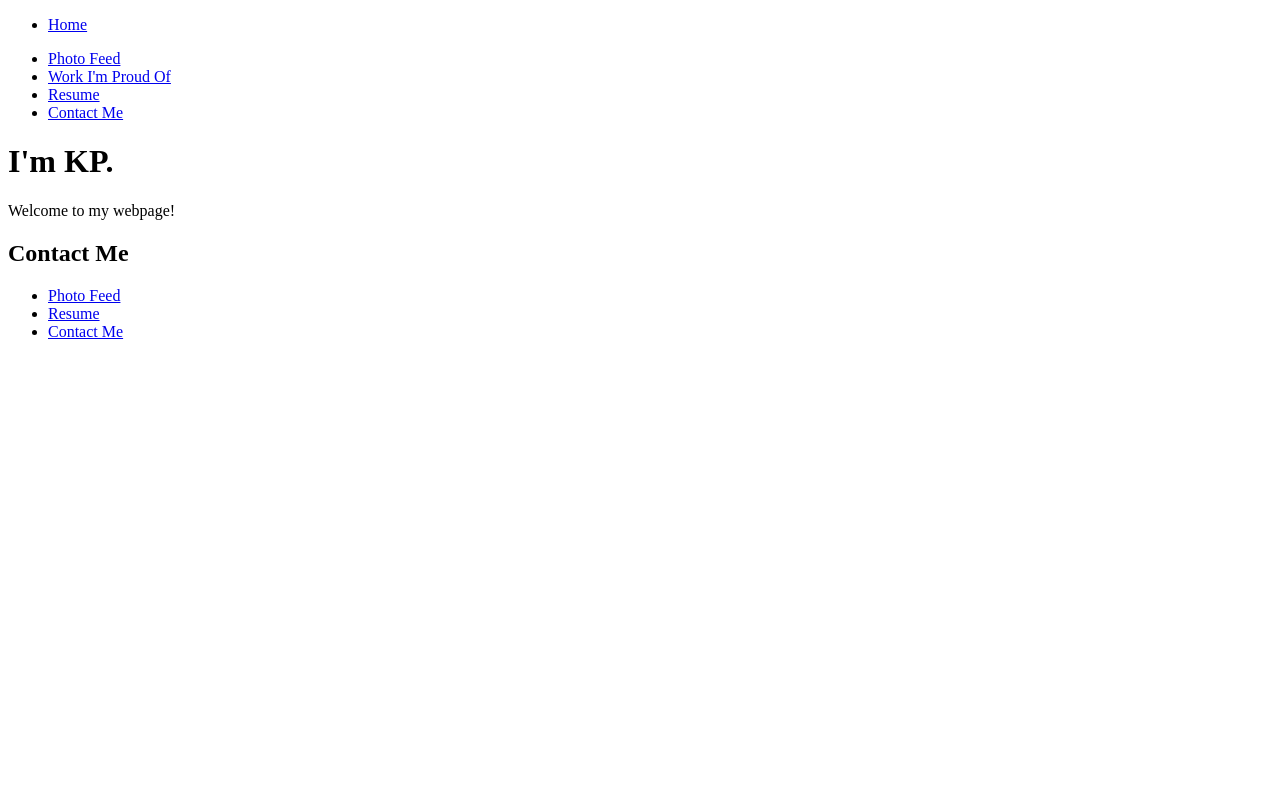
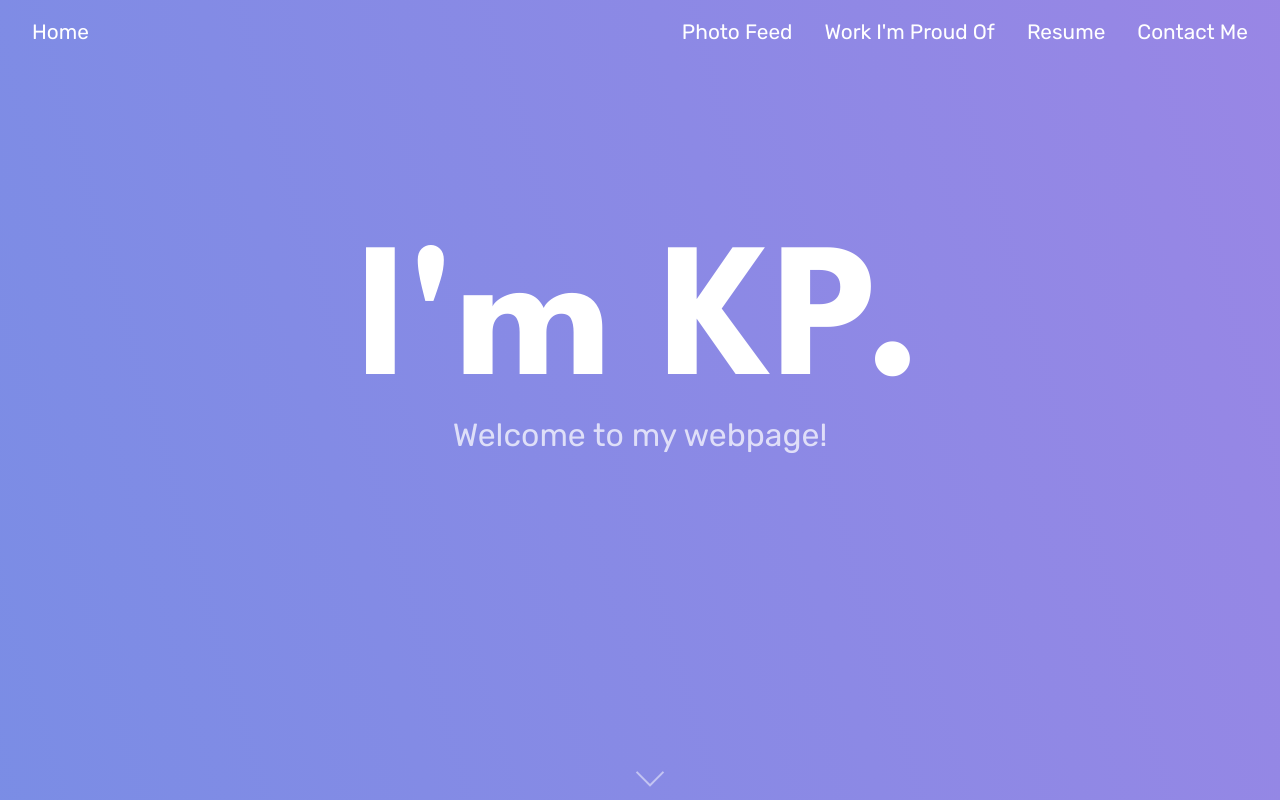
Before and after one commit to kpomm/dali-site, a plain HTML site: page index.html in a window 1280 px wide. Shown: the top 800 px of the page. Drawn offline with Linux system fonts and the light colour scheme; the site is published under a folder, as on GitHub Pages, so addresses that start at the root find nothing.

Commit message:
Fixing file organization

```diff
--- a/index.html
+++ b/index.html
@@ -4,7 +4,7 @@
 		<meta charset="UTF-8" />
 		<meta http-equiv="X-UA-Compatible" content="IE=edge" />
 		<meta name="viewport" content="width=device-width, initial-scale=1.0" />
-		<link rel="stylesheet" href="/styles/styles.css" />
+		<link rel="stylesheet" href="styles/styles.css" />
 		<title>Welcome</title>
 	</head>
 	<body>
```
Also changed, not shown: feed.html (+2 -2 lines), portfolio.html (+2 -1 lines).
